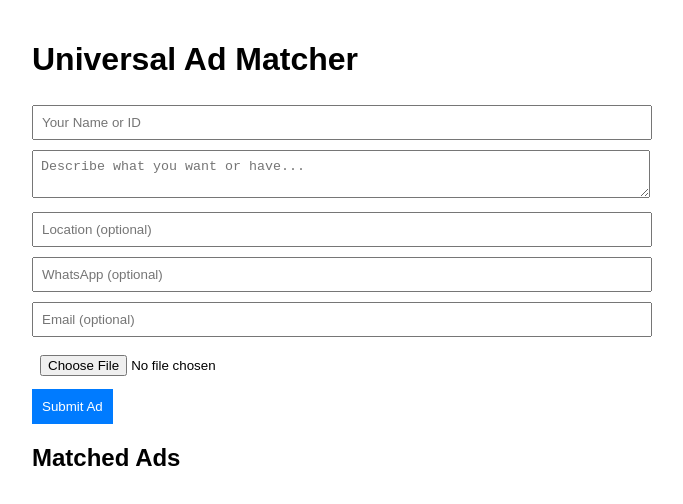
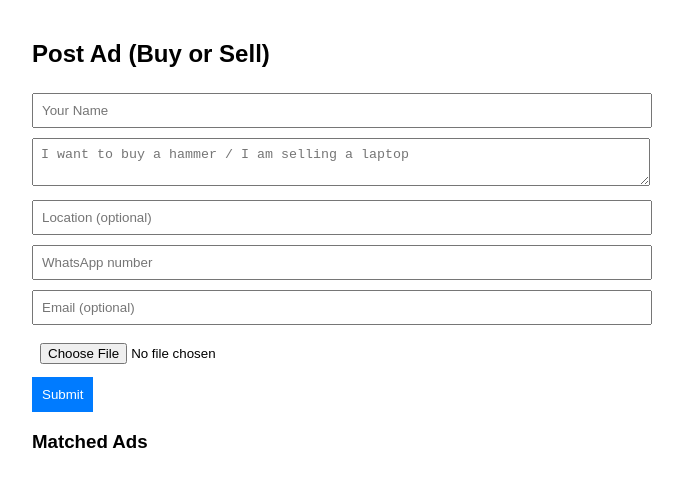
Before and after one commit to baobao21/AdMatcha, a website: page index.html in a window 1280 px wide. Shown: the whole page, without its empty margins (308-991 px from the left). Drawn offline with Linux system fonts and the light colour scheme.

Commit message:
Update index.html

```diff
--- a/index.html
+++ b/index.html
@@ -1,23 +1,24 @@
 <!DOCTYPE html>
-<html lang="en">
+<html>
 <head>
-    <meta charset="UTF-8" />
   <title>Universal Matcher</title>
   <link rel="stylesheet" href="style.css" />
 </head>
 <body>
-    <h1>Universal Ad Matcher</h1>
+  <h2>Post Ad (Buy or Sell)</h2>
   <form id="adForm">
-        <input type="text" name="user_id" placeholder="Your Name or ID" required /><br>
-        <textarea name="text" placeholder="Describe what you want or have..." required></textarea><br>
-        <input type="text" name="location" placeholder="Location (optional)" /><br>
-        <input type="text" name="whatsapp" placeholder="WhatsApp (optional)" /><br>
-        <input type="email" name="email" placeholder="Email (optional)" /><br>
-        <input type="file" name="file" accept="image/*" /><br>
-        <button type="submit">Submit Ad</button>
+    <input type="text" name="user_id" placeholder="Your Name" required />
+    <textarea name="text" placeholder="I want to buy a hammer / I am selling a laptop" required></textarea>
+    <input type="text" name="location" placeholder="Location (optional)" />
+    <input type="text" name="whatsapp" placeholder="WhatsApp number" />
+    <input type="email" name="email" placeholder="Email (optional)" />
+    <input type="file" name="file" accept="image/*" />
+    <button type="submit">Submit</button>
   </form>
-    <h2>Matched Ads</h2>
+
+  <h3>Matched Ads</h3>
   <div id="matches"></div>
+
   <script src="script.js"></script>
 </body>
 </html>
```
Lines whose indentation alone changed are shown as unchanged.
